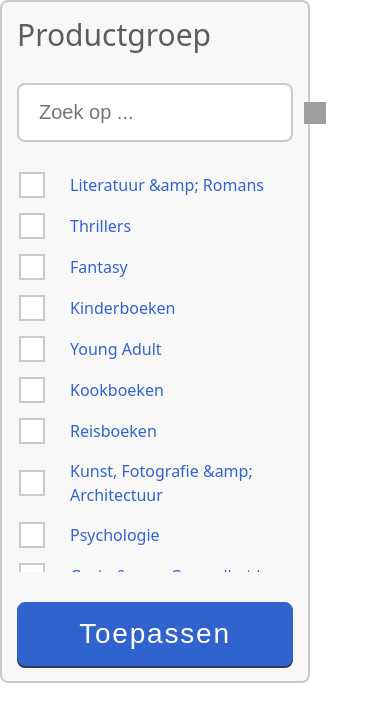
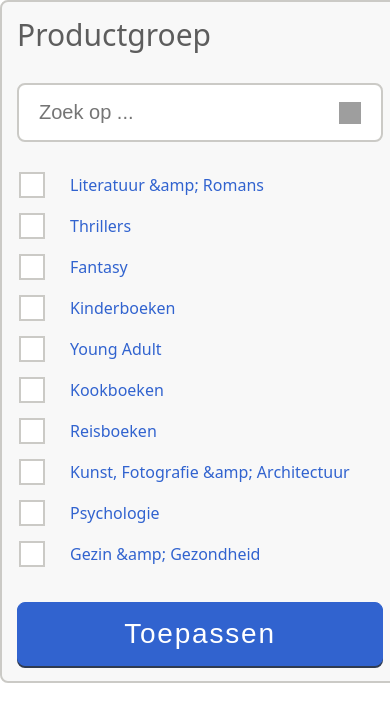
Before and after one commit to AlessandraPetry/Multi-Select-Filter, a React (Vite) app: page / in a window 390 px wide. Shown: the top 722 px of the page. Built offline with nearby package versions, Linux system fonts and the light colour scheme; grey boxes are pictures that could not be loaded.

Commit message:
fix: update FilterBox width for better responsiveness

```diff
--- a/src/components/FilterBox.module.scss
+++ b/src/components/FilterBox.module.scss
@@ -7,17 +7,17 @@
   display: flex;
   flex-direction: column;
   max-width: 595px;
-  width: 310px;
+  width: 400px;
   padding: 15px 15px;
 
   @media (min-width: $breakpoint-sm) {
     padding: 20px 25px;
-    width: 390px;
+    width: 490px;
   }
 
   @media (min-width: $breakpoint-md) {
     padding: 35px 50px;
-    width: 450px;
+    width: 550px;
   }
 
   .title {
```
